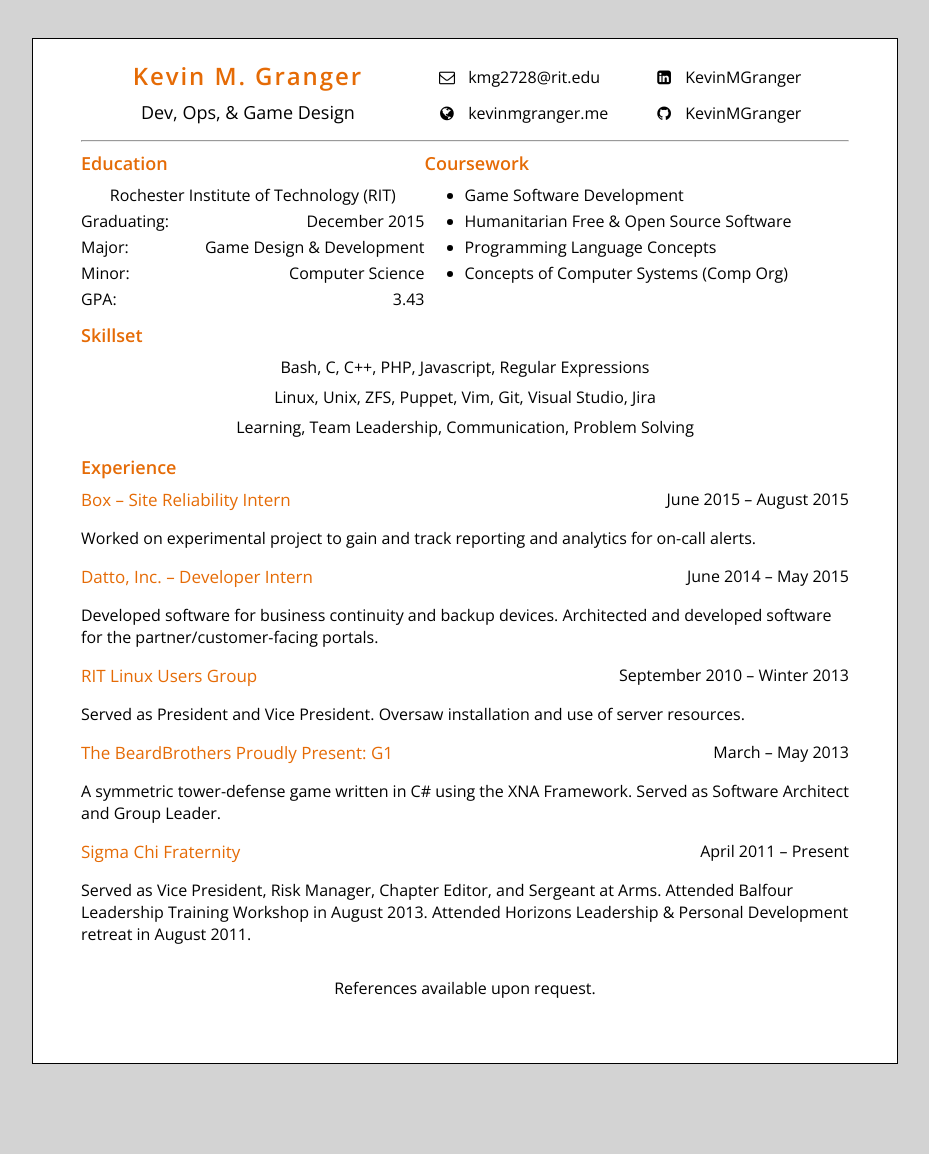
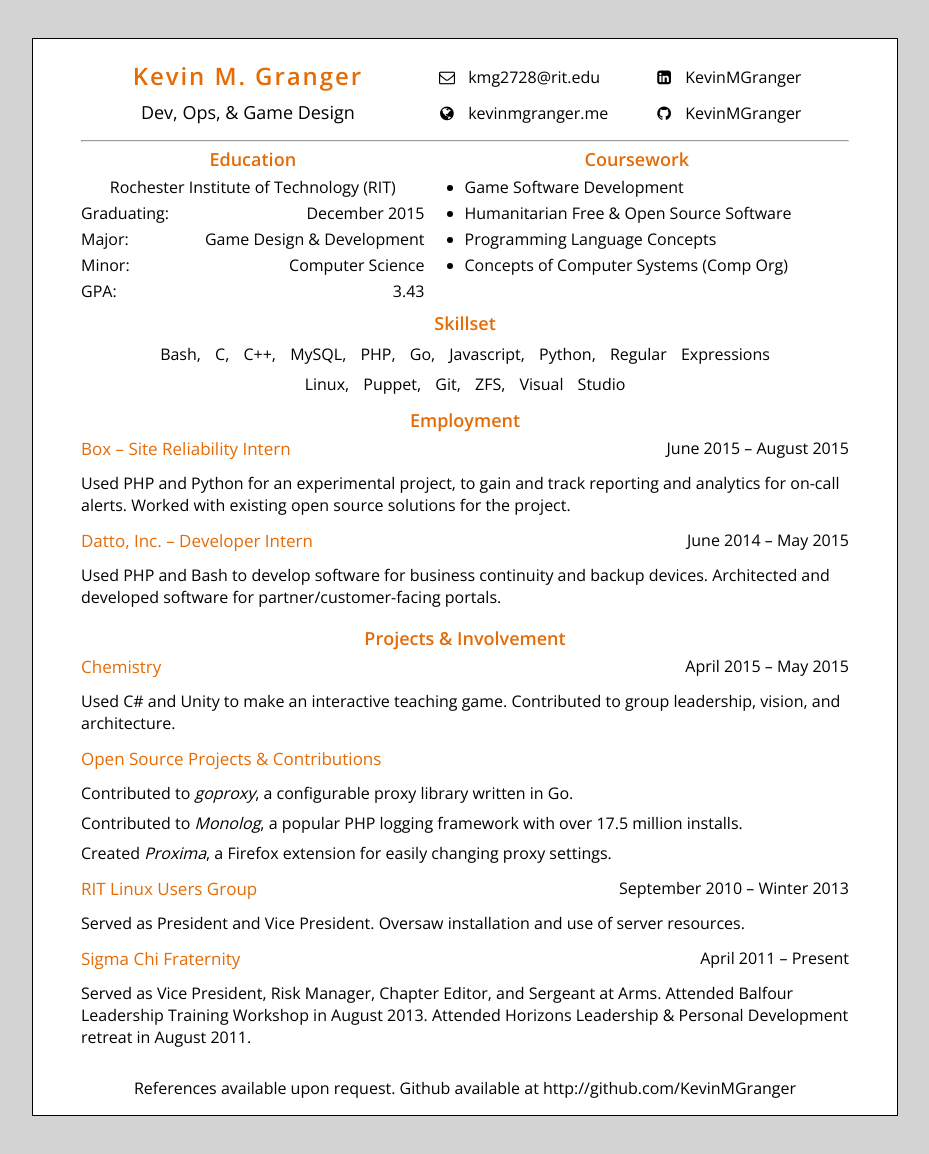
Before and after one commit to KevinMGranger/kevinmgranger.github.io, a Jekyll site: the page resume/index.html, which Jekyll copies as it is, in a window 1280 px wide. Shown: the whole page, without its empty margins (175-1104 px from the left). Built offline with Jekyll 4.4.1, drawn with Linux system fonts in a browser that asks for light colours; before the commit the page ends 1102 px from its top, so only the background shows below that.

Commit message:
Add updated resume

```diff
--- a/_includes/header.html
+++ b/_includes/header.html
@@ -6,7 +6,8 @@
 		<a href="/">About</a>
 		<a href="https://github.com/KevinMGranger">GitHub</a>
 		<a href="/contact">Contact</a>
-		<a href="/kevin_granger_resume.pdf">Resume</a>
+		<a href="/resume">Resume (HTML)</a>
+		<a href="/kevin_granger_resume.pdf">Resume (PDF)</a>
 		<a href="/projects">Projects</a>
 		<a href="/posts">Posts</a>
 	</nav>
--- a/resume/index.html
+++ b/resume/index.html
@@ -38,27 +38,34 @@
 </section>
 
 <section class="skills"><h1>Skillset</h1>
-	<p>Bash, C, C++, PHP, Javascript, Regular Expressions</p>
-	<p>Linux, Unix, ZFS, Puppet, Vim, Git, Visual Studio, Jira</p>
-	<p>Learning, Team Leadership, Communication, Problem Solving</p>
+	<p>Bash, C, C++, MySQL, PHP, Go, Javascript, Python, Regular Expressions</p>
+	<p>Linux, Puppet, Git, ZFS, Visual Studio</p>
 </section>
 
-<section class="exp"><h1>Experience</h1>
+<section class="exp">
+	<h1>Employment</h1>
 	<div>
 		<h2>Box &ndash; Site Reliability Intern</h2> <h3>June 2015 &ndash; August 2015</h3>
-		<p>Worked on experimental project to gain and track reporting and analytics for on-call alerts.</p>
+		<p>Used PHP and Python for an experimental project, to gain and track reporting and analytics for on-call alerts. Worked with existing open source solutions for the project.</p>
 	</div>
 	<div>
 		<h2>Datto, Inc. &ndash; Developer Intern</h2> <h3>June 2014 &ndash; May 2015</h3>
-		<p>Developed software for business continuity and backup devices. Architected and developed software for the partner/customer-facing portals.</p>
+		<p>Used PHP and Bash to develop software for business continuity and backup devices. Architected and developed software for partner/customer-facing portals.</p>
+	</div>
+	<h1>Projects &amp; Involvement</h1>
+	<div>
+		<h2>Chemistry</h2> <h3>April 2015 &ndash; May 2015</h3>
+		<p>Used C# and Unity to make an interactive teaching game. Contributed to group leadership, vision, and architecture.</p>
+	</div>
+	<div>
+		<h2>Open Source Projects &amp; Contributions</h2> <h3 style="width: 50%"><!-- this is a hack. womp. --></h3>
+		<p>Contributed to <em>goproxy</em>, a configurable proxy library written in Go.</p>
+		<p>Contributed to <em>Monolog</em>, a popular PHP logging framework with over 17.5 million installs.</p>
+		<p>Created <em>Proxima</em>, a Firefox extension for easily changing proxy settings.</p>
 	</div>
 	<div>
 		<h2>RIT Linux Users Group</h2> <h3>September 2010 &ndash; Winter 2013</h3>
 		<p>Served as President and Vice President. Oversaw installation and use of server resources.</p>
-	</div>
-	<div>
-		<h2>The BeardBrothers Proudly Present: G1</h2> <h3>March &ndash; May 2013</h3>
-		<p>A symmetric tower-defense game written in C# using the XNA Framework. Served as Software Architect and Group Leader.</p>
 	</div>
 	<div>
 		<h2>Sigma Chi Fraternity</h2> <h3>April 2011 &ndash; Present</h3>
@@ -67,7 +74,7 @@
 </section>
 
 <section class="refs">
-	<p>References available upon request.</p>
+	<p>References available upon request. Github available at http://github.com/KevinMGranger</p>
 </section>
 </body>
 </html>
--- a/resume/style.css
+++ b/resume/style.css
@@ -79,8 +79,9 @@ hr {
 }
 h1 {
 	font-size: 18px;
-	margin-top: .5em;
-	margin-bottom: .5em;
+	margin-top: 5px;
+	margin-bottom: 5px;
+	text-align: center;
 }
 
 
@@ -99,17 +100,13 @@ h1 {
 .skills > p {
 	text-align: center;
 	margin: 8px auto;
+	word-spacing: 10px;
 }
 .refs > p {
 	margin-top: 16px;
 	text-align: center;
 }
 @media print {
-	.refs > p {
-		margin-top: 5%;
-		margin-left: 0;
-		margin-right: 0;
-	}
 }
 .edu > p {
 	display: flex;
@@ -126,16 +123,20 @@ h1 {
 	display: flex;
 	flex-flow: row wrap;
 }
+.exp > h1 {
+	flex: 1;
+}
 .exp > div {
 	display: flex;
 	flex-flow: row wrap;
 	justify-content: space-between;
+	margin-bottom: 9px; // used to be on ps
 }
 .exp h2 {
 	font-size: 17px;
 	font-weight: 400;
 	margin-top: 0;
-	margin-bottom: 0;
+	margin-bottom: 8px; // used to be on ps
 }
 .exp h3 {
 	font-size: 16px;
@@ -143,6 +144,10 @@ h1 {
 	margin-top: 0;
 	margin-bottom: 0;
 }
+.exp p {
+	margin-top: 4px;
+	margin-bottom: 4px;
+}
 
 
 li {
```
